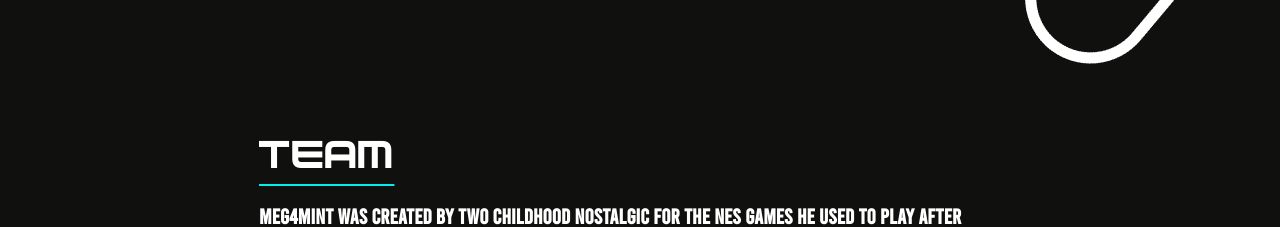
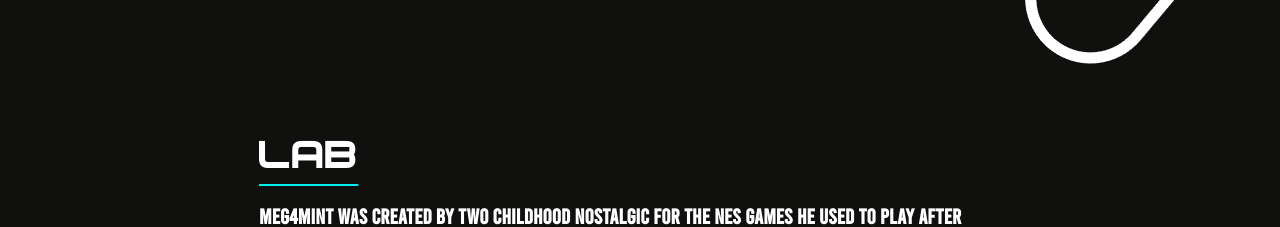
Before and after one commit to activiteOCR/Megfourmint, a Next.js app: page / in a window 1280 px wide. Shown: the part 480-707 px from the top of the page. Built offline with nearby package versions, Linux system fonts and the light colour scheme; what @thirdweb-dev/react would draw is missing.

Commit message:
small correction

```diff
--- a/components/Team.jsx
+++ b/components/Team.jsx
@@ -272,7 +272,7 @@ const useStyles = makeStyles({
   const DesktopComponent = ({classes}) =>
   <Content>
     <Box className={classes.root} >
-    <h1><u><span className="h1color">TEAM</span></u></h1>
+    <h1><u><span className="h1color">LAB</span></u></h1>
         <h2><br></br>MEG4MINT was created by two childhood nostalgic for the NES games he used to play after school...<br></br><br></br></h2>
         <Grid container spacing={2}>
             <Grid item xs={6}>
--- a/components/TheFaq.jsx
+++ b/components/TheFaq.jsx
@@ -32,7 +32,7 @@ const Content = styled.div`
   margin-right: 20%;
   gap: 12px;
   h1 {
-    font-family: "Bebas Regular";
+    font-family: "NES Controller";
     font-size: 80px;
     font-size: clamp(2.65625rem, 0.835rem + 3.795vw, 3.85rem); //last -15%
     color: white;
```
